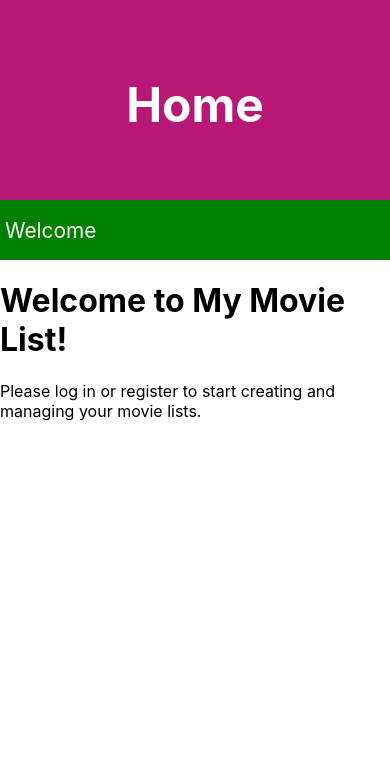
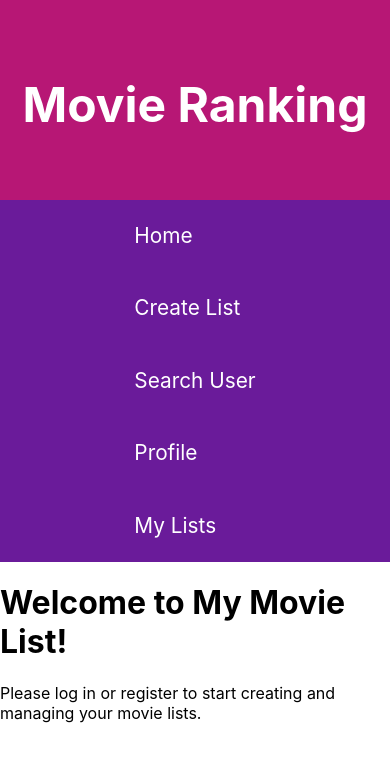
Before and after one commit to Erfuric/movie-rank-app, a React (Create React App) app in the folder client/: page / in a window 390 px wide. Shown: the top 762 px of the page. Built offline with nearby package versions, Linux system fonts and the light colour scheme.

Commit message:
Navbar improvements

```diff
--- a/client/src/components/Header.js
+++ b/client/src/components/Header.js
@@ -6,7 +6,7 @@ import '../styles/Header.css';
 function Header() {
   return (
     <header className="header">
-      <h1>Home</h1>
+      <h1>Movie Ranking</h1>
     </header>
   );
 }
--- a/client/src/components/Navbar.js
+++ b/client/src/components/Navbar.js
@@ -1,19 +1,19 @@
 // Copy/paste code from tutorial, to replace later
 
 import React from 'react';
+import { NavLink } from 'react-router-dom';
 import '../styles/Navbar.css';
-
-const styles = {
-  navbarStyle: {
-    background: 'green',
-    justifyContent: 'flex-end',
-  },
-};
 
 function Navbar() {
   return (
-    <nav style={styles.navbarStyle} className="navbar">
-      <a href="/">Welcome</a>
+    <nav className="navbar">
+      <ul className="navbar__list">
+        <li><NavLink exact to="/" activeClassName="active">Home</NavLink></li>
+        <li><NavLink exact to="/create-list" activeClassName="active">Create List</NavLink></li>
+        <li><NavLink exact to="/search-user" activeClassName="active">Search User</NavLink></li>
+        <li><NavLink exact to="/user" activeClassName="active">Profile</NavLink></li>
+        <li><NavLink exact to="/view-list" activeClassName="active">My Lists</NavLink></li>
+      </ul>
     </nav>
   );
 }
--- a/client/src/styles/Navbar.css
+++ b/client/src/styles/Navbar.css
@@ -3,8 +3,31 @@ Copy/paste code from tutorials for testing, to recreate later
 */
 
 .navbar {
+    display: flex;
+    flex-direction: row;
+    justify-content: space-between;
+    align-items: center;
     background: #6a1b9a;
     height: 60px;
+    padding: 0 20px;
+  }
+
+  .navbar__list {
+    display: flex;
+    flex-direction: row;
+    justify-content: flex-end;
+    align-items: center;
+    list-style: none;
+    margin: 0;
+    padding: 0;
+  }
+
+  .navbar__list li {
+    margin-right: 20px;
+  }
+
+  .navbar__list li:last-child {
+    margin-right: 0;
   }
 
   .navbar a {
@@ -14,3 +37,20 @@ Copy/paste code from tutorials for testing, to recreate later
     margin: 5px;
     line-height: 3;
   }
+
+  @media (max-width: 768px) {
+    .navbar {
+      flex-direction: column;
+      height: auto;
+    }
+
+    .navbar__list {
+      flex-direction: column;
+      justify-content: center;
+      align-items: flex-start;
+    }
+
+    .navbar__list li {
+      margin: 5px 0;
+    }
+  }
```
